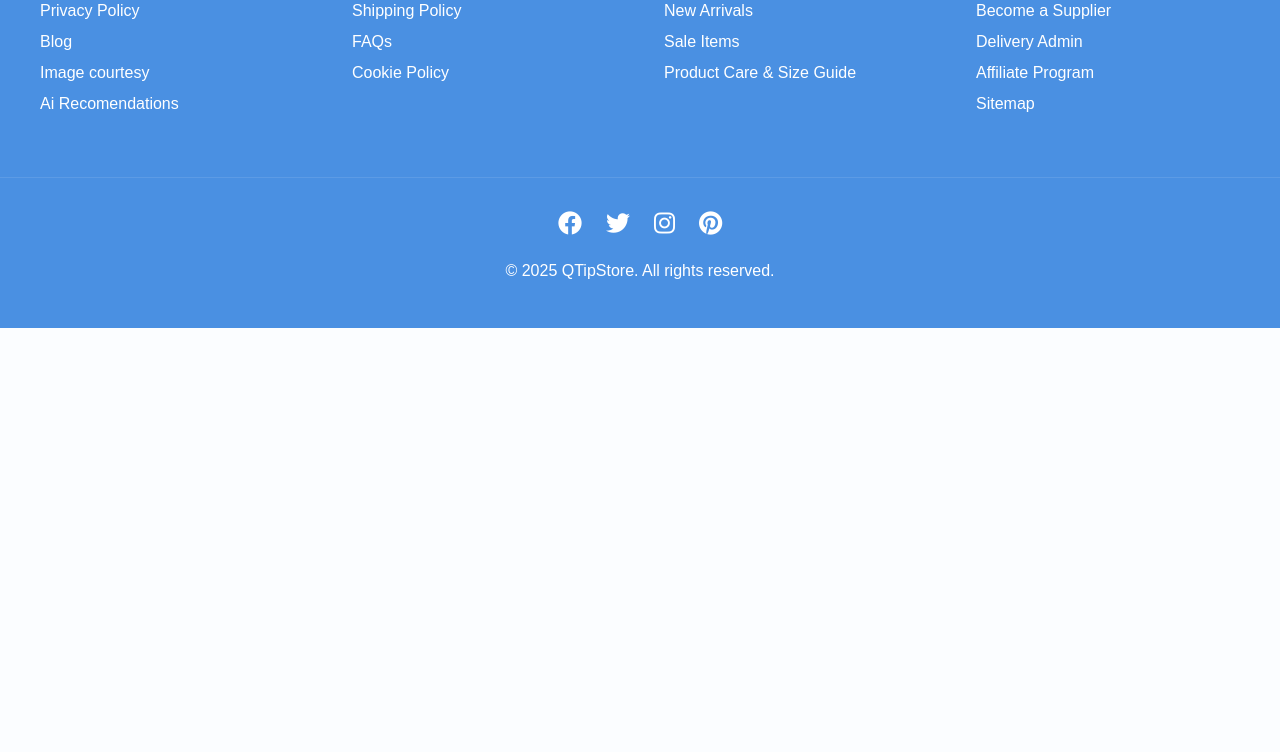
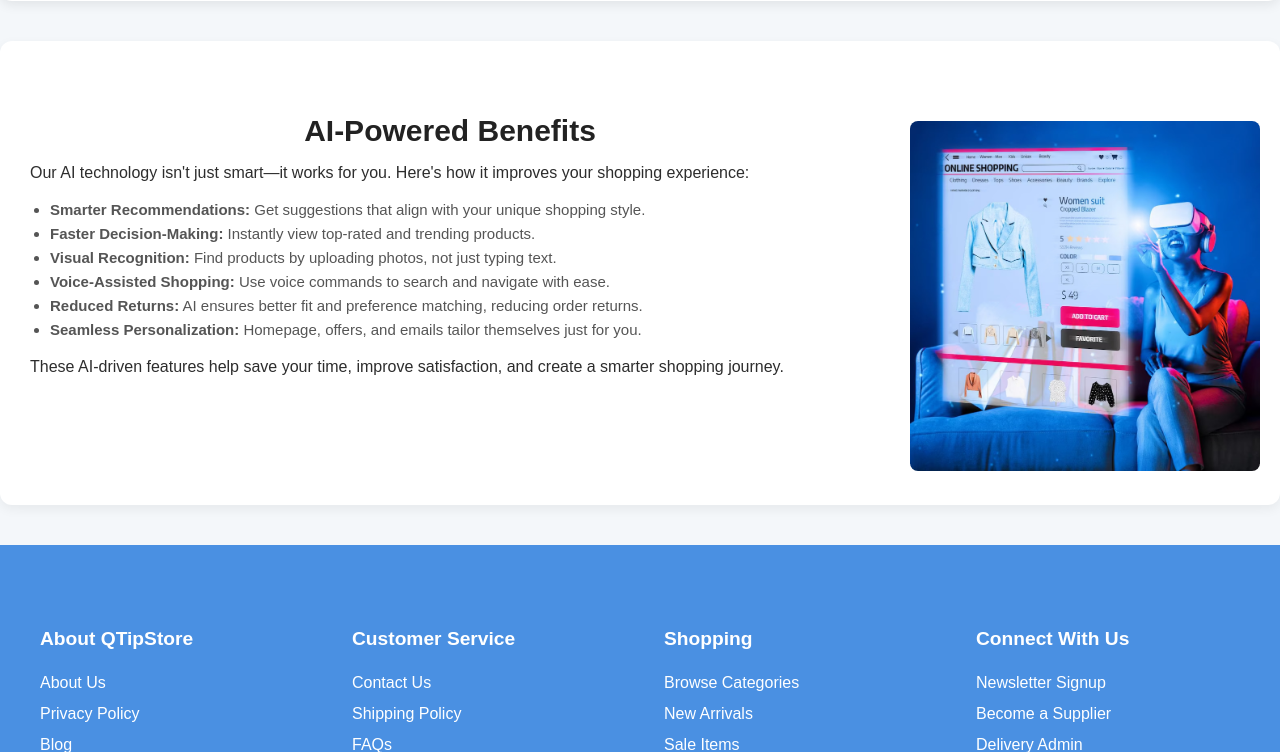
Before and after one commit to vinaykalwala/VindusQTipStore, a Django app: page /users/ai_recomendations/ in a window 1280 px wide. Shown: the part 3093-3845 px from the top of the page. Before the commit the page ends 3421 px from the top, so only its background shows below. Run offline with Django 5.2, Linux system fonts and the light colour scheme.

Commit message:
aipagechanges

```diff
--- a/templates/main/ai_recomendations.html
+++ b/templates/main/ai_recomendations.html
@@ -18,23 +18,33 @@
 
     .hero-banner {
         width: 100%;
-        height: 60vh;
+        height: 75vh;
         display: block;
         object-fit: cover;
     }
 
-    @media (max-width: 768px) {
+    /* @media (max-width: 768px) {
         .hero-banner {
             height: 40vh;
         }
-    }
+    } */
 
-    @media (max-width: 480px) {
+    /* @media (max-width: 480px) {
         .hero-banner {
             height: 30vh;
         }
-    }
+    } */
 
+    .intro-section {
+    transform: translateY(50px);
+    opacity: 0;
+    transition: all 1.5s ease-out;
+}
+
+.intro-section.visible {
+    transform: translateY(0);
+    opacity: 1;
+}
     .intro-section {
         display: flex;
         flex-wrap: wrap;
@@ -63,9 +73,11 @@
     }
 
     .intro-content {
-        flex: 1 1 500px;
-        padding: 10px;
-    }
+    flex: 1 1 500px;
+    padding: 10px;
+    align-self: flex-start;
+}
+
 
     .intro-content h3 {
         font-size: 30px;
@@ -347,11 +359,93 @@
             height: 180px;
         }
     }
+
+    .ai-benefits-section {
+    display: flex;
+    flex-wrap: wrap;
+    align-items: center;
+    justify-content: center;
+    padding: 30px 20px;
+    gap: 30px;
+    background-color: #ffffff;
+    margin: 40px auto;
+    max-width: 1400px;
+    border-radius: 12px;
+    box-shadow: 0 4px 12px rgba(0, 0, 0, 0.06);
+}
+
+.ai-benefits-content {
+    flex: 1 1 500px;
+    padding: 10px;
+}
+
+.ai-benefits-content h3 {
+    font-size: 30px;
+    font-weight: 700;
+    margin-top: -40px;
+    margin-bottom: 10px;
+    text-align: center;
+    color: #222;
+}
+
+.ai-benefits-content ul {
+    font-size: 15px;
+    line-height: 1.6;
+    color: #555;
+    text-align: justify;
+    margin: 0;
+    padding-left: 20px;
+}
+
+.ai-benefits-image {
+    margin-top: 50px;
+    text-align: center;
+}
+
+.ai-benefits-image img {
+    width: 100%;
+    max-width: 350px;
+    height: 350px;
+    object-fit: cover;
+    border-radius: 8px;
+}
+
+@media (max-width: 768px) {
+    .ai-benefits-section {
+        padding: 40px 15px;
+        gap: 20px;
+    }
+
+    .ai-benefits-image img {
+        max-width: 300px;
+        height: 200px;
+    }
+
+    .ai-benefits-content h3 {
+        font-size: 26px;
+    }
+}
+
+@media (max-width: 480px) {
+    .ai-benefits-content h3 {
+        font-size: 22px;
+    }
+
+    .ai-benefits-content ul {
+        font-size: 14px;
+    }
+
+    .ai-benefits-image img {
+        max-width: 250px;
+        height: 180px;
+    }
+}
+
 </style>
 
 <section class="hero-section">
     <div class="hero-banner">
-        <img src="{% static 'images/ai_recommendations_banner.jpg' %}" alt="AI Recommendations Banner" class="hero-banner" />
+        <img src="{% static 'images/qtipsaibanner3.webp' %}" alt="AI Recommendations Banner" class="hero-banner" />
     </div>
 </section>
 
@@ -370,8 +464,20 @@
             Our system ensures that every recommendation feels handpicked for you, saving you time
             and helping you discover products you'll love. Whether you're browsing for fashion,
             electronics, or home goods, our AI makes your shopping journey seamless and enjoyable.
+            <br><br>
+            Not sure what you're looking for? Let our AI guide you. It learns from your behavior,
+            adapts to your changing tastes, and grows smarter with every interaction—making every visit
+            feel uniquely yours.
+            <br><br>
+            From trending styles to hidden gems, our AI surfaces products that match your personality
+            and budget. Plus, with improved accuracy over time, you can trust the system to deliver
+            recommendations that are relevant, reliable, and exciting.
+            <br><br>
+            Join thousands of shoppers who’ve already embraced the future of e-commerce—where convenience,
+            intelligence, and satisfaction come together in one powerful platform.
         </p>
     </div>
+
 </section>
 
 <section class="how-it-works-section">
@@ -445,4 +551,47 @@
     </div>
 </section>
 
+<section class="ai-benefits-section">
+    <div class="ai-benefits-content">
+        <h3>AI-Powered Benefits</h3>
+        <p>Our AI technology isn't just smart—it works for you. Here's how it improves your shopping experience:</p>
+        <ul>
+            <li><strong>Smarter Recommendations:</strong> Get suggestions that align with your unique shopping style.</li>
+            <li><strong>Faster Decision-Making:</strong> Instantly view top-rated and trending products.</li>
+            <li><strong>Visual Recognition:</strong> Find products by uploading photos, not just typing text.</li>
+            <li><strong>Voice-Assisted Shopping:</strong> Use voice commands to search and navigate with ease.</li>
+            <li><strong>Reduced Returns:</strong> AI ensures better fit and preference matching, reducing order returns.</li>
+            <li><strong>Seamless Personalization:</strong> Homepage, offers, and emails tailor themselves just for you.</li>
+        </ul>
+        <p>These AI-driven features help save your time, improve satisfaction, and create a smarter shopping journey.</p>
+    </div>
+    <div class="ai-benefits-image">
+        <img src="{% static 'images/qtipsaibenefits.jpeg' %}" alt="AI Benefits in E-commerce" />
+    </div>
+</section>
+
+<script>
+    document.addEventListener("DOMContentLoaded", function () {
+        const introSection = document.querySelector(".intro-section");
+
+        const observer = new IntersectionObserver(
+            (entries) => {
+                entries.forEach((entry) => {
+                    if (entry.isIntersecting) {
+                        introSection.classList.add("visible");
+                    } else {
+                        introSection.classList.remove("visible");
+                    }
+                });
+            },
+            {
+                threshold: 0.2,
+            }
+        );
+
+        observer.observe(introSection);
+    });
+</script>
+
+
 {% endblock %}
```
Also changed, not shown: static/images/qtipsaibanner3.webp (added), static/images/qtipsaibenefits.jpeg (added).
